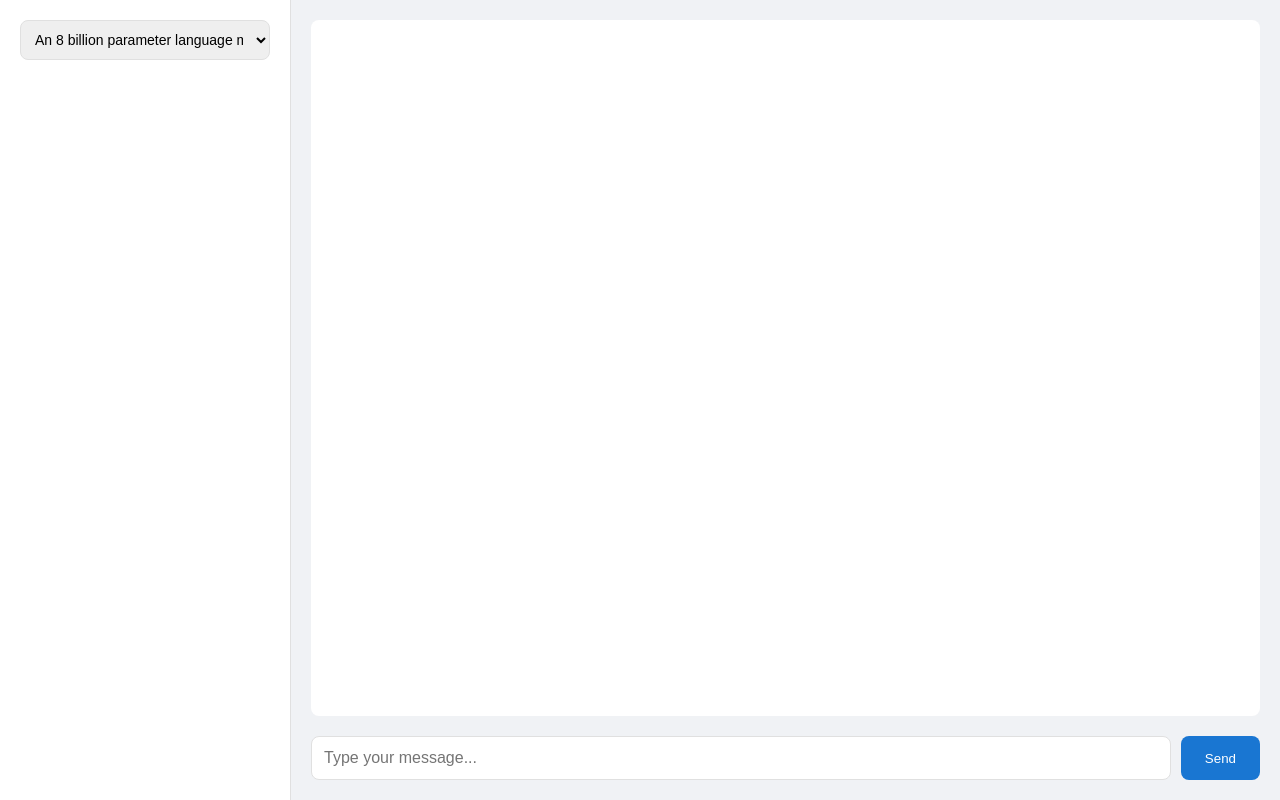
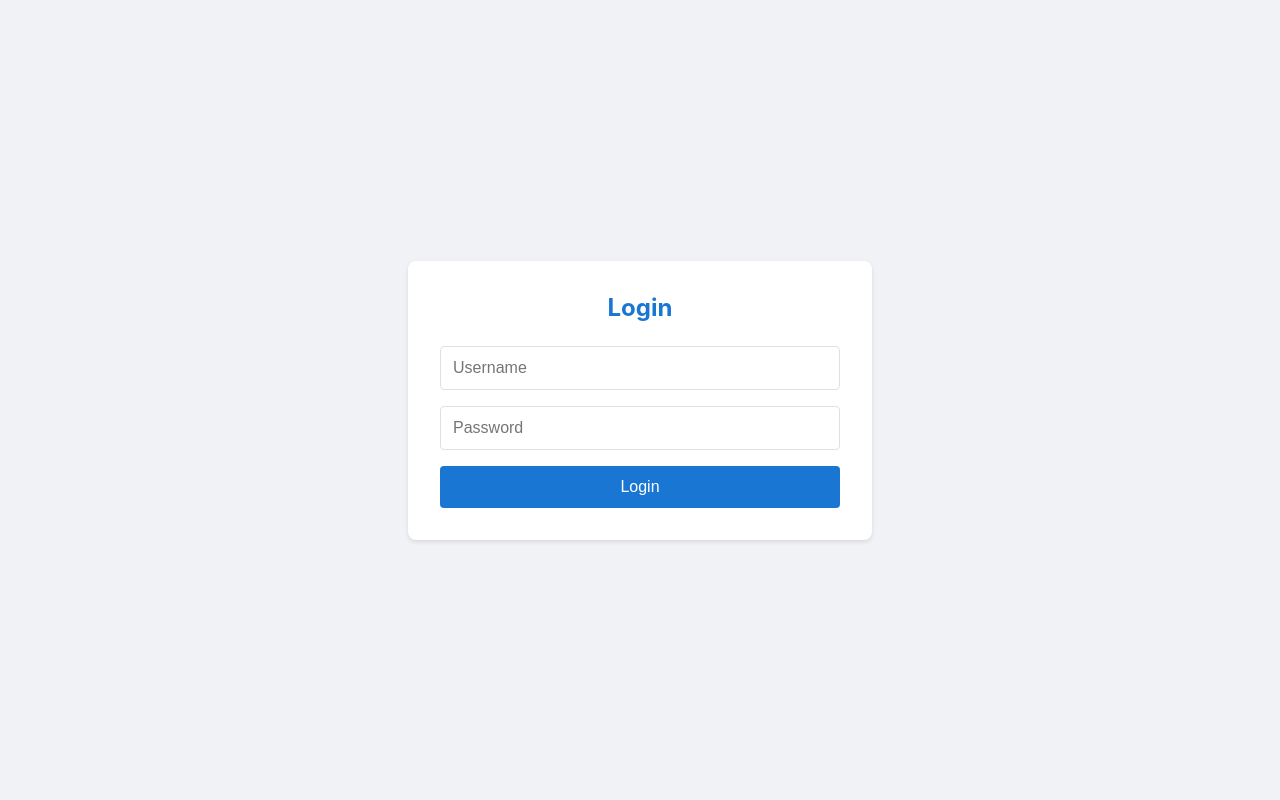
Before and after one commit to martinlyder/Project-2, an Angular app: page / in a window 1280 px wide. Built offline with nearby package versions, Linux system fonts and the light colour scheme.

Commit message:
Add Login System

```diff
--- /dev/null
+++ b/api/auth.mjs
@@ -0,0 +1,23 @@
+export default async function handler(req, res) {
+  if (req.method !== 'POST') {
+    return res.status(405).json({ message: 'Method not allowed' });
+  }
+
+  // Get credentials from environment variables
+  const validUsername = process.env.LOGIN_NAME;
+  const validPassword = process.env.PASSWORD;
+
+  // Parse request body
+  let body = '';
+  for await (const chunk of req) {
+    body += chunk;
+  }
+  const { username, password } = JSON.parse(body);
+
+  // Check credentials
+  if (username === validUsername && password === validPassword) {
+    return res.status(200).json({ success: true });
+  }
+
+  return res.status(401).json({ success: false, message: 'Invalid credentials' });
+}
--- /dev/null
+++ b/src/app/auth.service.ts
@@ -0,0 +1,28 @@
+import { Injectable } from '@angular/core';
+import { HttpClient } from '@angular/common/http';
+import { BehaviorSubject, Observable } from 'rxjs';
+import { map } from 'rxjs/operators';
+
+@Injectable({
+  providedIn: 'root'
+})
+export class AuthService {
+  private isAuthenticatedSubject = new BehaviorSubject<boolean>(false);
+  isAuthenticated$ = this.isAuthenticatedSubject.asObservable();
+
+  constructor(private http: HttpClient) {}
+
+  login(username: string, password: string): Observable<boolean> {
+    return this.http.post<{success: boolean}>('/api/auth', { username, password })
+      .pipe(
+        map(response => {
+          this.isAuthenticatedSubject.next(response.success);
+          return response.success;
+        })
+      );
+  }
+
+  logout() {
+    this.isAuthenticatedSubject.next(false);
+  }
+}
--- a/src/global_styles.css
+++ b/src/global_styles.css
@@ -3,6 +3,68 @@ body {
   margin: 0;
   font-family: -apple-system, BlinkMacSystemFont, 'Segoe UI', Roboto, Oxygen, Ubuntu, Cantarell, 'Open Sans', 'Helvetica Neue', sans-serif;
   background-color: #f0f2f5;
+}
+
+.login-container {
+  display: flex;
+  justify-content: center;
+  align-items: center;
+  height: 100vh;
+  background-color: #f0f2f5;
+}
+
+.login-box {
+  background-color: white;
+  padding: 2rem;
+  border-radius: 8px;
+  box-shadow: 0 2px 4px rgba(0, 0, 0, 0.1);
+  width: 100%;
+  max-width: 400px;
+}
+
+.login-box h2 {
+  margin: 0 0 1.5rem;
+  text-align: center;
+  color: #1976d2;
+}
+
+.login-form {
+  display: flex;
+  flex-direction: column;
+  gap: 1rem;
+}
+
+.login-input {
+  padding: 0.75rem;
+  border: 1px solid #e0e0e0;
+  border-radius: 4px;
+  font-size: 1rem;
+}
+
+.login-button {
+  padding: 0.75rem;
+  background-color: #1976d2;
+  color: white;
+  border: none;
+  border-radius: 4px;
+  cursor: pointer;
+  font-size: 1rem;
+  transition: background-color 0.2s;
+}
+
+.login-button:hover {
+  background-color: #1565c0;
+}
+
+.login-button:disabled {
+  background-color: #ccc;
+  cursor: not-allowed;
+}
+
+.login-error {
+  color: #d32f2f;
+  text-align: center;
+  font-size: 0.875rem;
 }
 
 .chat-container {
@@ -15,6 +77,24 @@ body {
   background-color: #ffffff;
   padding: 20px;
   border-right: 1px solid #e0e0e0;
+  display: flex;
+  flex-direction: column;
+}
+
+.logout-button {
+  margin-top: auto;
+  padding: 0.75rem;
+  background-color: #d32f2f;
+  color: white;
+  border: none;
+  border-radius: 4px;
+  cursor: pointer;
+  font-size: 1rem;
+  transition: background-color 0.2s;
+}
+
+.logout-button:hover {
+  background-color: #b71c1c;
 }
 
 .main-content {
--- a/src/main.ts
+++ b/src/main.ts
@@ -1,4 +1,3 @@
-// main.ts
 import { Component, inject } from '@angular/core';
 import { bootstrapApplication } from '@angular/platform-browser';
 import { CommonModule } from '@angular/common';
@@ -6,6 +5,7 @@ import { FormsModule } from '@angular/forms';
 import { HttpClientModule } from '@angular/common/http';
 import { Message, Model, AVAILABLE_MODELS } from './app/models';
 import { ChatService } from './app/chat.service';
+import { AuthService } from './app/auth.service';
 import { provideHttpClient } from '@angular/common/http';
 import { interval, switchMap, takeWhile } from 'rxjs';
 
@@ -14,13 +14,44 @@ import { interval, switchMap, takeWhile } from 'rxjs';
   standalone: true,
   imports: [CommonModule, FormsModule],
   template: `
-    <div class="chat-container">
+    <div *ngIf="!(authService.isAuthenticated$ | async)" class="login-container">
+      <div class="login-box">
+        <h2>Login</h2>
+        <div class="login-form">
+          <input
+            type="text"
+            [(ngModel)]="username"
+            placeholder="Username"
+            class="login-input"
+          >
+          <input
+            type="password"
+            [(ngModel)]="password"
+            placeholder="Password"
+            class="login-input"
+          >
+          <button
+            (click)="login()"
+            class="login-button"
+            [disabled]="isLoggingIn"
+          >
+            {{ isLoggingIn ? 'Logging in...' : 'Login' }}
+          </button>
+          <div *ngIf="loginError" class="login-error">
+            Invalid credentials
+          </div>
+        </div>
+      </div>
+    </div>
+
+    <div *ngIf="authService.isAuthenticated$ | async" class="chat-container">
       <div class="sidebar">
         <select [(ngModel)]="selectedModel">
           <option *ngFor="let model of models" [ngValue]="model">
             {{ model.name }}
           </option>
         </select>
+        <button (click)="logout()" class="logout-button">Logout</button>
       </div>
 
       <div class="main-content">
@@ -47,12 +78,42 @@ import { interval, switchMap, takeWhile } from 'rxjs';
 })
 export class App {
   private chatService = inject(ChatService);
+  authService = inject(AuthService);
 
   models = AVAILABLE_MODELS;
   selectedModel = this.models[0];
   messages: Message[] = [];
   currentMessage = '';
   isLoading = false;
+
+  // Login related properties
+  username = '';
+  password = '';
+  isLoggingIn = false;
+  loginError = false;
+
+  login() {
+    this.isLoggingIn = true;
+    this.loginError = false;
+
+    this.authService.login(this.username, this.password).subscribe({
+      next: (success) => {
+        if (!success) {
+          this.loginError = true;
+        }
+        this.isLoggingIn = false;
+      },
+      error: () => {
+        this.loginError = true;
+        this.isLoggingIn = false;
+      }
+    });
+  }
+
+  logout() {
+    this.authService.logout();
+    this.messages = [];
+  }
 
   sendMessage() {
     if (!this.currentMessage.trim()) return;
@@ -123,6 +184,7 @@ convertNewlinesToBr(text: string): string {
 bootstrapApplication(App, {
   providers: [
     ChatService,
+    AuthService,
     provideHttpClient()
   ]
 });
```
Also changed, not shown: vercel.json. Lines whose indentation alone changed are shown as unchanged.
